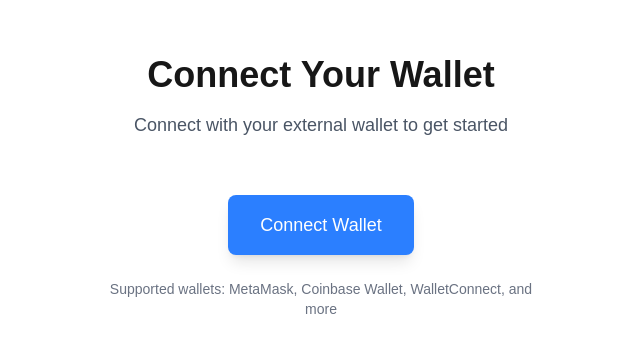
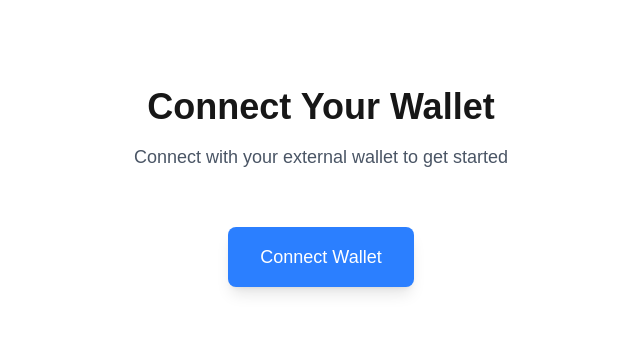
Before and after one commit to sweetmantech/base-zora-coin, a Next.js app: page / in a window 1280 px wide. Shown: the part 213-566 px from the top of the page, without its empty margins (319-959 px from the left). Built offline with nearby package versions, Linux system fonts and the light colour scheme; no server answers.

Commit message:
Remove wallet support text from connect wallet section
Co-authored-by: sweetmantech <sweetmantech@gmail.com>

```diff
--- a/app/page.tsx
+++ b/app/page.tsx
@@ -54,10 +54,6 @@ export default function Home() {
       >
         Connect Wallet
       </button>
-
-      <p className="text-sm text-gray-500 text-center max-w-md">
-        Supported wallets: MetaMask, Coinbase Wallet, WalletConnect, and more
-      </p>
     </div>
   );
 }
```
